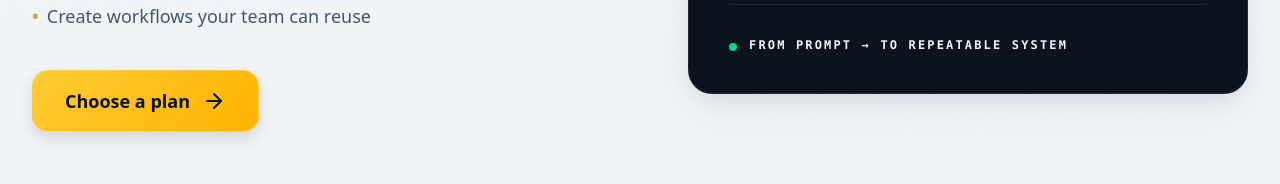
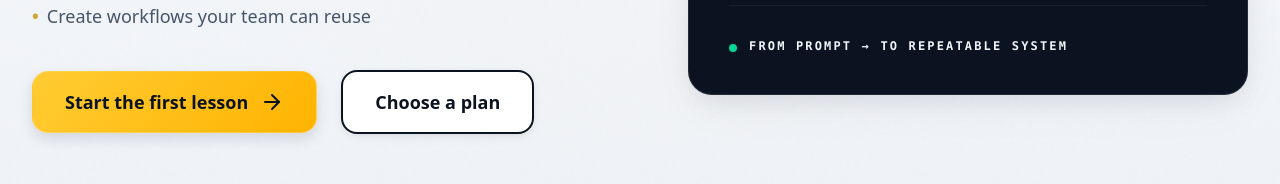
Before and after one commit to DITreneris/promptanatomy, a React (Vite) app in the folder frontend/: page / in a window 1280 px wide. Shown: the part 492-676 px from the top of the page. Built offline with nearby package versions, Linux system fonts and the light colour scheme; no server answers.

Commit message:
Open the free lesson from the English homepage hero.
Visitors on / and /en were sent to pricing first, so almost none reached a lesson. The main button now opens promptanatomy.cloud; Choose a plan stays second. /lt is unchanged.

Co-authored-by: Cursor <cursoragent@cursor.com>

```diff
--- a/frontend/src/components/Hero.jsx
+++ b/frontend/src/components/Hero.jsx
@@ -1,6 +1,11 @@
 import { useState, useEffect, useMemo } from 'react'
 import { ArrowRight } from 'lucide-react'
+import { useLocation } from 'react-router-dom'
 import { useLocale } from '../i18n/LocaleContext'
+import { captureEcosystemOutboundClick } from '../analytics/posthog'
+import { APP_UTM_MEDIUM, siblingHref } from '../utils/appUtm'
+
+const FREE_LESSON_URL = 'https://promptanatomy.cloud/'
 
 const HERO_BULLET_KEYS = ['hero.bullet1', 'hero.bullet2', 'hero.bullet3']
 const TYPING_MS = 55
@@ -25,7 +30,10 @@ function usePrefersReducedMotion() {
 
 export default function Hero() {
   const { t, locale } = useLocale()
+  const location = useLocation()
   const prefersReducedMotion = usePrefersReducedMotion()
+  const showFreeLesson = locale === 'en'
+  const freeLessonHref = siblingHref(FREE_LESSON_URL, APP_UTM_MEDIUM.hero)
 
   const fullTexts = useMemo(
     () => [
@@ -130,11 +138,35 @@ export default function Hero() {
           </ul>
 
           <div className="flex flex-col gap-4 sm:gap-6 items-stretch sm:flex-row sm:items-center">
+            {showFreeLesson ? (
+              <a
+                href={freeLessonHref}
+                onClick={() =>
+                  captureEcosystemOutboundClick({
+                    target: 'promptanatomy_cloud',
+                    placement: 'hero',
+                    locale,
+                    pagePath: location.pathname,
+                  })
+                }
+                className="group w-full sm:w-auto btn-primary-lg flex items-center justify-center gap-3"
+              >
+                {t('hero.ctaLesson')}{' '}
+                <ArrowRight className="icon-lg group-hover:translate-x-1 transition-transform" aria-hidden />
+              </a>
+            ) : null}
             <a
               href="#pricing"
-              className="group w-full sm:w-auto btn-primary-lg flex items-center justify-center gap-3"
+              className={
+                showFreeLesson
+                  ? 'w-full sm:w-auto btn-secondary-lg flex items-center justify-center'
+                  : 'group w-full sm:w-auto btn-primary-lg flex items-center justify-center gap-3'
+              }
             >
-              {t('hero.cta')} <ArrowRight className="icon-lg group-hover:translate-x-1 transition-transform" aria-hidden />
+              {t('hero.cta')}
+              {showFreeLesson ? null : (
+                <ArrowRight className="icon-lg group-hover:translate-x-1 transition-transform" aria-hidden />
+              )}
             </a>
           </div>
         </div>
--- a/frontend/src/i18n/translations/en.json
+++ b/frontend/src/i18n/translations/en.json
@@ -43,6 +43,7 @@
     "bullet2": "Build structured prompts, GPTs and automations faster",
     "bullet3": "Create workflows your team can reuse",
     "cta": "Choose a plan",
+    "ctaLesson": "Start the first lesson",
     "terminalOutcome": "FROM PROMPT → TO REPEATABLE SYSTEM",
     "codeLine1": "01. Meta",
     "codeRole": "ROLE:",
--- a/frontend/src/utils/appUtm.js
+++ b/frontend/src/utils/appUtm.js
@@ -7,6 +7,7 @@ export const APP_UTM_MEDIUM = {
   navbarMobile: 'navbar_mobile',
   ecosystemCard: 'ecosystem_card',
   ecosystemSiteMap: 'ecosystem_site_map',
+  hero: 'hero',
 }
 
 /** Tab-napping guard only. Referer must reach sibling Vercel analytics. */
```
Also changed, not shown: 1 other file (tests, documents, lock files or other folders).
